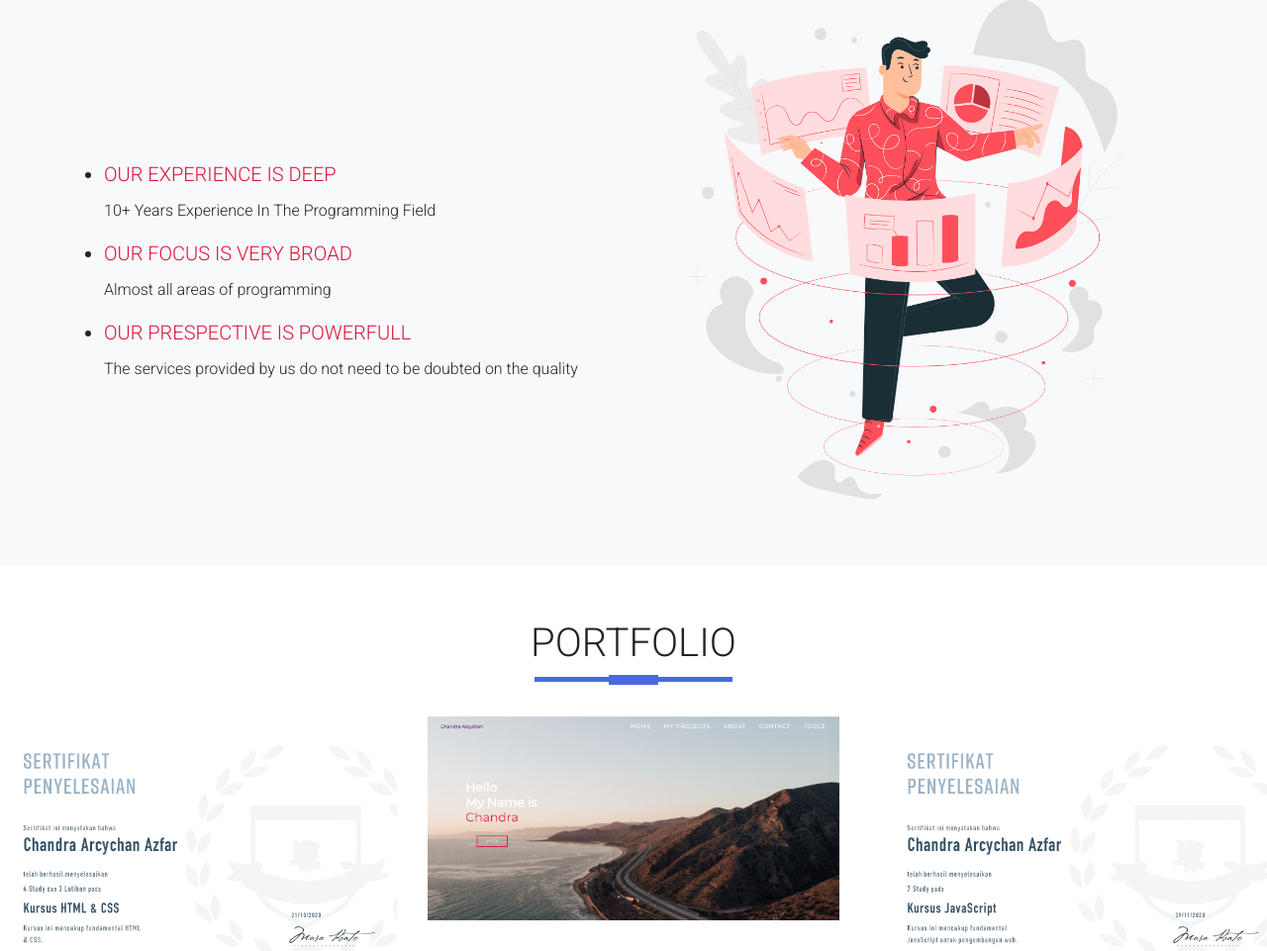
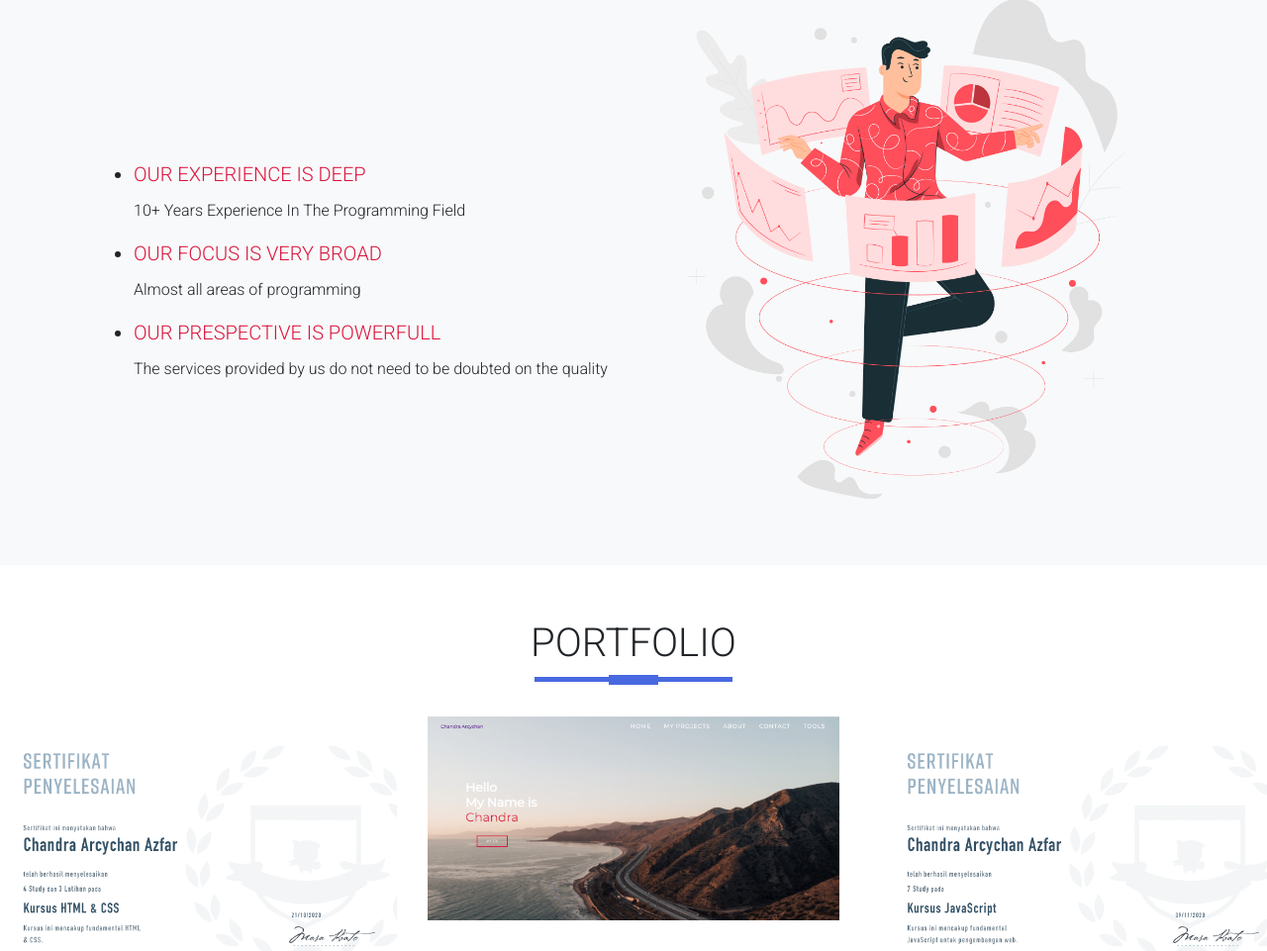
Before and after one commit to Arcaz22/tubes-2_itw_203040151, a plain HTML site: page index.html in a window 1280 px wide. Shown: the part 1811-2772 px from the top of the page at 99% size. Drawn offline with nearby package versions, Linux system fonts and the light colour scheme; a web font is replaced by a local one.

Commit message:
Menaikan margin di mode smartphone

```diff
--- a/css/style.css
+++ b/css/style.css
@@ -247,8 +247,8 @@ h1,
 }
 
 #reason ul {
-    margin-left: 20px;
-    margin-top: 180px;
+    margin-left: 50px;
+    margin-top: 0;
 }
 
 #reason ul li {
@@ -427,6 +427,11 @@ hr {
         overflow: hidden;
     }
 
+    #reason ul {
+        margin-left: 50px;
+        margin-top: 180px;
+    }
+
     .social-icons img {
         width: 80px;
         transition: 0.5s;
```
